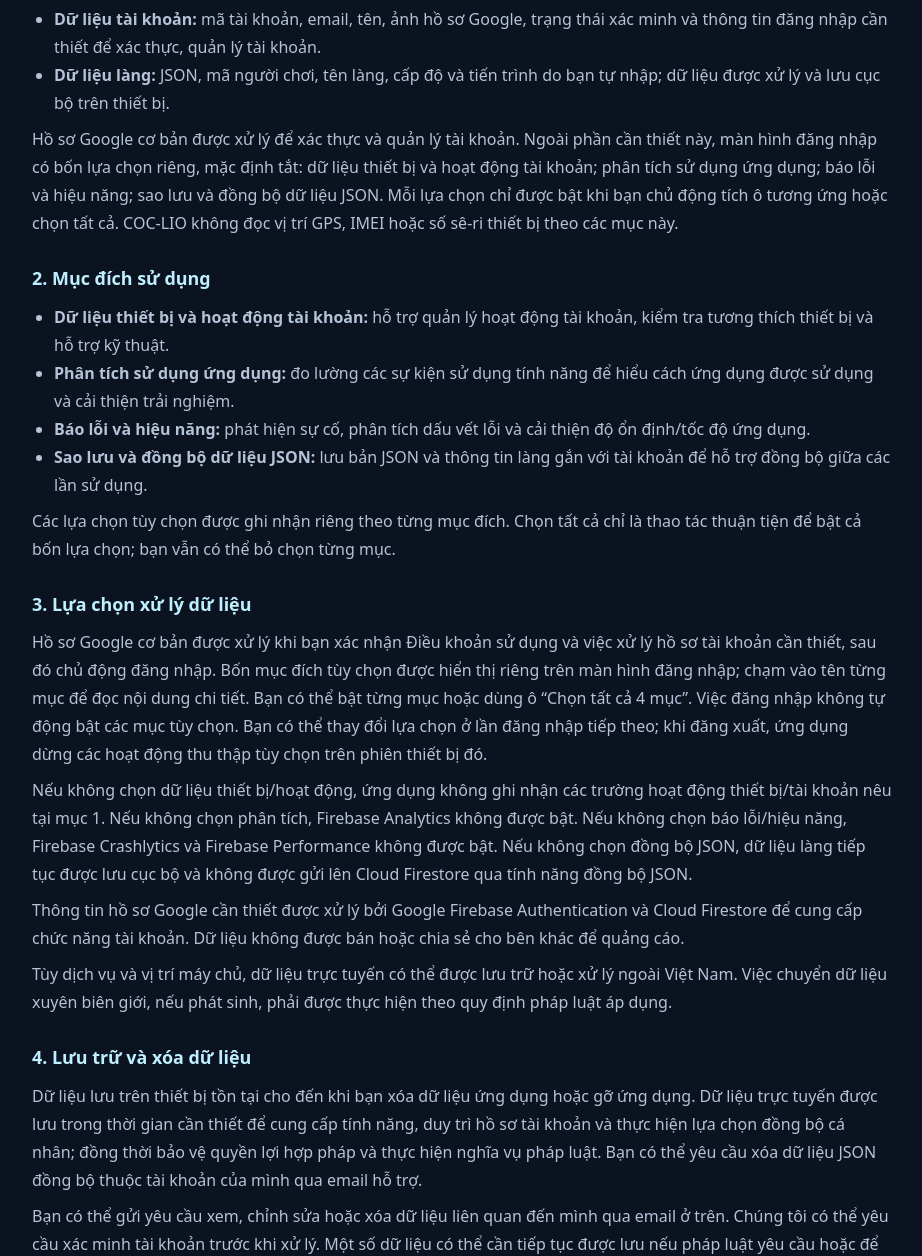
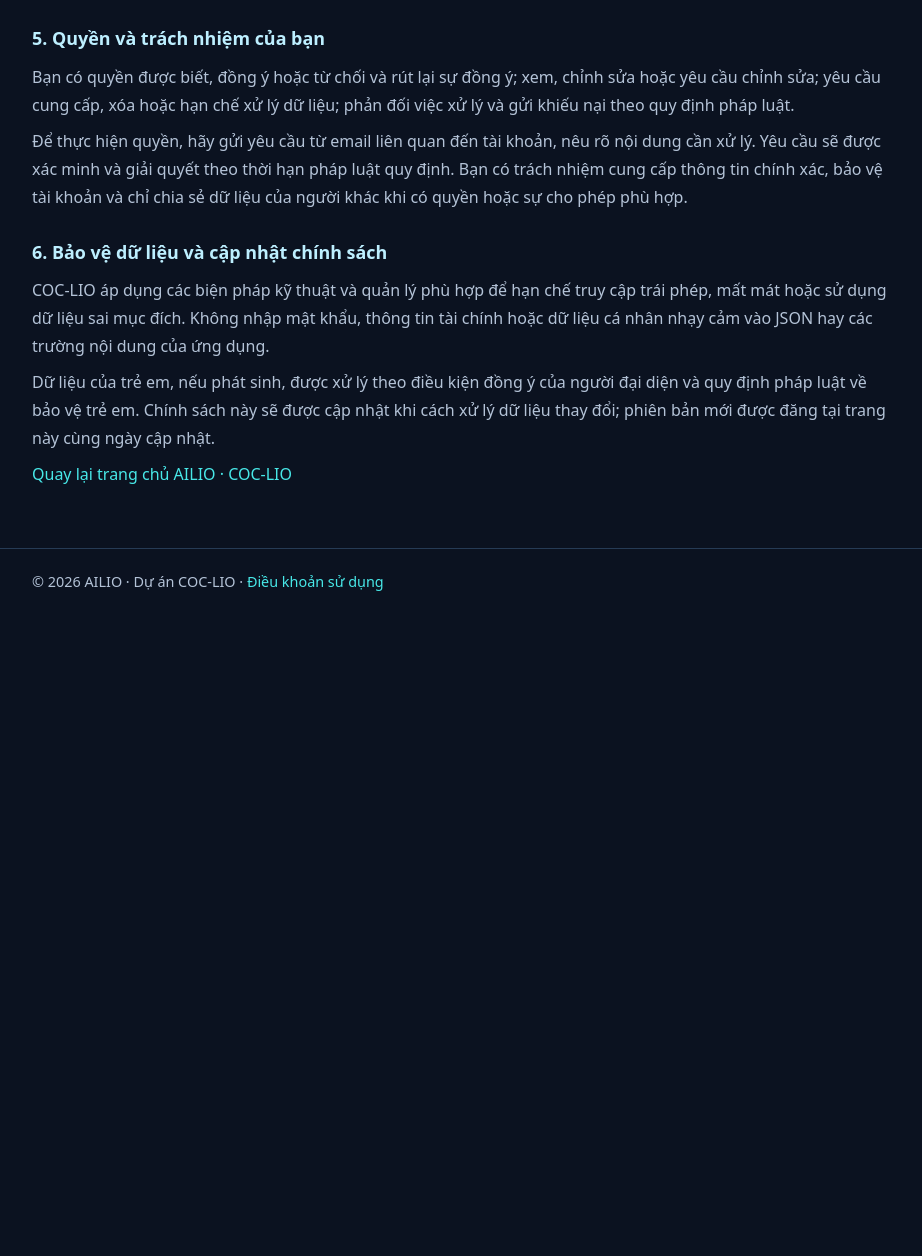
Before and after one commit to HUY-HOA/COC-LIO, a plain HTML site: page website/privacy.html in a window 1280 px wide. Shown: the part 1544-2800 px from the top of the page, without its empty margins (178-1100 px from the left). After the commit the page ends 2168 px from the top, so only its background shows below. Drawn offline with Linux system fonts and the light colour scheme.

Commit message:
Remove obsolete optional data collection policy sections

```diff
--- a/website/privacy.html
+++ b/website/privacy.html
@@ -18,7 +18,7 @@
 <body>
   <header><div class="wrap"><a class="brand" href="/">AILIO</a> · <a href="/">Trang chủ COC-LIO</a></div></header>
   <main class="wrap">
-    <p class="meta">Có hiệu lực từ ngày 17 tháng 11 năm 2026 · Cập nhật lần cuối: 17 tháng 11 năm 2026</p>
+    <p class="meta">Có hiệu lực từ ngày 18 tháng 11 năm 2026 · Cập nhật lần cuối: 18 tháng 11 năm 2026</p>
     <h1>Chính sách bảo vệ dữ liệu và quyền riêng tư</h1>
     <p>Chính sách này giải thích cách dữ liệu được xử lý và bảo vệ khi bạn sử dụng ứng dụng Android COC-LIO do thương hiệu <strong>AILIO</strong> vận hành. AILIO là đầu mối tiếp nhận các yêu cầu và câu hỏi liên quan đến dữ liệu cá nhân.</p>
     <div class="callout">
@@ -27,11 +27,11 @@
 
     <h2>1. Dữ liệu được xử lý</h2>
     <ul>
-      <li><strong>Hồ sơ tài khoản Google:</strong> UID, email, tên hiển thị, họ tên/ảnh hồ sơ theo thông tin Google, tên hiển thị bạn đặt, trạng thái xác minh email và nhà cung cấp đăng nhập.</li>
+      <li><strong>Hồ sơ tài khoản Google:</strong> UID, email, tên hiển thị, họ tên và ảnh hồ sơ theo thông tin Google, tên hiển thị bạn đặt, trạng thái xác minh email và nhà cung cấp đăng nhập.</li>
       <li><strong>Thông tin duy trì tài khoản:</strong> số lần đăng nhập và các mốc tạo, cập nhật, đăng nhập gần nhất để xác thực, duy trì hồ sơ và hỗ trợ quản lý tài khoản.</li>
       <li><strong>Dữ liệu làng:</strong> JSON, Player Tag, tên làng, công trình và tiến trình do bạn tự nhập; được phân tích và lưu cục bộ trên điện thoại.</li>
     </ul>
-    <p>Đăng nhập Google chỉ đồng bộ hồ sơ tài khoản cần thiết lên Firebase Authentication và Cloud Firestore. Phiên bản hiện tại không tải JSON làng lên máy chủ và không cung cấp đồng bộ JSON đám mây.</p>
+    <p>Đăng nhập Google đồng bộ hồ sơ tài khoản cần thiết lên Firebase Authentication và Cloud Firestore. Phiên bản hiện tại không tải JSON làng lên máy chủ và không cung cấp đồng bộ JSON đám mây.</p>
 
     <h2>2. Mục đích sử dụng</h2>
     <ul>
@@ -43,38 +43,13 @@
 
     <h2>3. Lựa chọn xử lý dữ liệu</h2>
     <p>Trước khi đăng nhập Google, bạn cần tích một ô xác nhận đã đọc và đồng ý với Điều khoản sử dụng và Chính sách quyền riêng tư. Trang chi tiết trong ứng dụng giải thích các trường hồ sơ tài khoản cần thiết. Không có các ô bật/tắt thu thập dữ liệu tùy chọn trong phiên bản hiện tại.</p>
-    <p>COC-LIO không đọc hoặc lưu IP, IMEI, số sê-ri, MAC, Android ID, vị trí GPS, danh bạ, SMS hoặc lịch sử cuộc gọi trong hồ sơ tài khoản. Ứng dụng không yêu cầu các quyền Android để truy cập vị trí, danh bạ, SMS hoặc nhật ký cuộc gọi.</p>
+    <p>Ứng dụng không đọc hoặc ghi IP, IMEI, số sê-ri, MAC, Android ID, vị trí GPS, danh bạ, SMS hoặc lịch sử cuộc gọi vào hồ sơ tài khoản. Ứng dụng không yêu cầu các quyền Android để truy cập vị trí, danh bạ, SMS hoặc nhật ký cuộc gọi.</p>
     <p>Những bản JSON từng được đồng bộ từ phiên bản cũ (nếu có) không tự động bị xóa khi cập nhật ứng dụng. Bạn có thể liên hệ email hỗ trợ để yêu cầu kiểm tra và xử lý dữ liệu cũ thuộc tài khoản.</p>
     <p>Thông tin hồ sơ cần thiết được xử lý bởi Google Firebase Authentication và Cloud Firestore để cung cấp đăng nhập và quản lý tài khoản. Dữ liệu không được bán hoặc chia sẻ cho bên khác để quảng cáo.</p>
     <p>Tùy dịch vụ và vị trí máy chủ, dữ liệu tài khoản trực tuyến có thể được lưu trữ hoặc xử lý ngoài Việt Nam. Việc chuyển dữ liệu xuyên biên giới, nếu phát sinh, phải được thực hiện theo quy định pháp luật áp dụng.</p>
 
     <h2>4. Lưu trữ và xóa dữ liệu</h2>
     <p>JSON làng và lịch sử nhập được lưu trên thiết bị cho đến khi bạn xóa dữ liệu ứng dụng hoặc gỡ ứng dụng. Hồ sơ tài khoản trực tuyến được lưu trong thời gian cần thiết để cung cấp chức năng đăng nhập và quản lý tài khoản. Bạn có thể yêu cầu xem, chỉnh sửa hoặc xóa hồ sơ trực tuyến qua email hỗ trợ; các bản JSON cũ từng được đồng bộ (nếu có) cần được xử lý riêng.</p>
-    <p>
-    <ul>
-      <li><strong>Dữ liệu tài khoản:</strong> mã tài khoản, email, tên, ảnh hồ sơ Google, trạng thái xác minh và thông tin đăng nhập cần thiết để xác thực, quản lý tài khoản.</li>
-      <li><strong>Dữ liệu làng:</strong> JSON, mã người chơi, tên làng, cấp độ và tiến trình do bạn tự nhập; dữ liệu được xử lý và lưu cục bộ trên thiết bị.</li>
-    </ul>
-    <p>Hồ sơ Google cơ bản được xử lý để xác thực và quản lý tài khoản. Ngoài phần cần thiết này, màn hình đăng nhập có bốn lựa chọn riêng, mặc định tắt: dữ liệu thiết bị và hoạt động tài khoản; phân tích sử dụng ứng dụng; báo lỗi và hiệu năng; sao lưu và đồng bộ dữ liệu JSON. Mỗi lựa chọn chỉ được bật khi bạn chủ động tích ô tương ứng hoặc chọn tất cả. COC-LIO không đọc vị trí GPS, IMEI hoặc số sê-ri thiết bị theo các mục này.</p>
-
-    <h2>2. Mục đích sử dụng</h2>
-    <ul>
-      <li><strong>Dữ liệu thiết bị và hoạt động tài khoản:</strong> hỗ trợ quản lý hoạt động tài khoản, kiểm tra tương thích thiết bị và hỗ trợ kỹ thuật.</li>
-      <li><strong>Phân tích sử dụng ứng dụng:</strong> đo lường các sự kiện sử dụng tính năng để hiểu cách ứng dụng được sử dụng và cải thiện trải nghiệm.</li>
-      <li><strong>Báo lỗi và hiệu năng:</strong> phát hiện sự cố, phân tích dấu vết lỗi và cải thiện độ ổn định/tốc độ ứng dụng.</li>
-      <li><strong>Sao lưu và đồng bộ dữ liệu JSON:</strong> lưu bản JSON và thông tin làng gắn với tài khoản để hỗ trợ đồng bộ giữa các lần sử dụng.</li>
-    </ul>
-    <p>Các lựa chọn tùy chọn được ghi nhận riêng theo từng mục đích. Chọn tất cả chỉ là thao tác thuận tiện để bật cả bốn lựa chọn; bạn vẫn có thể bỏ chọn từng mục.</p>
-
-    <h2>3. Lựa chọn xử lý dữ liệu</h2>
-    <p>Hồ sơ Google cơ bản được xử lý khi bạn xác nhận Điều khoản sử dụng và việc xử lý hồ sơ tài khoản cần thiết, sau đó chủ động đăng nhập. Bốn mục đích tùy chọn được hiển thị riêng trên màn hình đăng nhập; chạm vào tên từng mục để đọc nội dung chi tiết. Bạn có thể bật từng mục hoặc dùng ô “Chọn tất cả 4 mục”. Việc đăng nhập không tự động bật các mục tùy chọn. Bạn có thể thay đổi lựa chọn ở lần đăng nhập tiếp theo; khi đăng xuất, ứng dụng dừng các hoạt động thu thập tùy chọn trên phiên thiết bị đó.</p>
-    <p>Nếu không chọn dữ liệu thiết bị/hoạt động, ứng dụng không ghi nhận các trường hoạt động thiết bị/tài khoản nêu tại mục 1. Nếu không chọn phân tích, Firebase Analytics không được bật. Nếu không chọn báo lỗi/hiệu năng, Firebase Crashlytics và Firebase Performance không được bật. Nếu không chọn đồng bộ JSON, dữ liệu làng tiếp tục được lưu cục bộ và không được gửi lên Cloud Firestore qua tính năng đồng bộ JSON.</p>
-    <p>Thông tin hồ sơ Google cần thiết được xử lý bởi Google Firebase Authentication và Cloud Firestore để cung cấp chức năng tài khoản. Dữ liệu không được bán hoặc chia sẻ cho bên khác để quảng cáo.</p>
-    <p>Tùy dịch vụ và vị trí máy chủ, dữ liệu trực tuyến có thể được lưu trữ hoặc xử lý ngoài Việt Nam. Việc chuyển dữ liệu xuyên biên giới, nếu phát sinh, phải được thực hiện theo quy định pháp luật áp dụng.</p>
-
-    <h2>4. Lưu trữ và xóa dữ liệu</h2>
-    <p>Dữ liệu lưu trên thiết bị tồn tại cho đến khi bạn xóa dữ liệu ứng dụng hoặc gỡ ứng dụng. Dữ liệu trực tuyến được lưu trong thời gian cần thiết để cung cấp tính năng, duy trì hồ sơ tài khoản và thực hiện lựa chọn đồng bộ cá nhân; đồng thời bảo vệ quyền lợi hợp pháp và thực hiện nghĩa vụ pháp luật. Bạn có thể yêu cầu xóa dữ liệu JSON đồng bộ thuộc tài khoản của mình qua email hỗ trợ.</p>
-    <p>Bạn có thể gửi yêu cầu xem, chỉnh sửa hoặc xóa dữ liệu liên quan đến mình qua email ở trên. Chúng tôi có thể yêu cầu xác minh tài khoản trước khi xử lý. Một số dữ liệu có thể cần tiếp tục được lưu nếu pháp luật yêu cầu hoặc để giải quyết tranh chấp, bảo vệ an toàn hệ thống và quyền lợi hợp pháp.</p>
 
     <h2>5. Quyền và trách nhiệm của bạn</h2>
     <p>Bạn có quyền được biết, đồng ý hoặc từ chối và rút lại sự đồng ý; xem, chỉnh sửa hoặc yêu cầu chỉnh sửa; yêu cầu cung cấp, xóa hoặc hạn chế xử lý dữ liệu; phản đối việc xử lý và gửi khiếu nại theo quy định pháp luật.</p>
```
